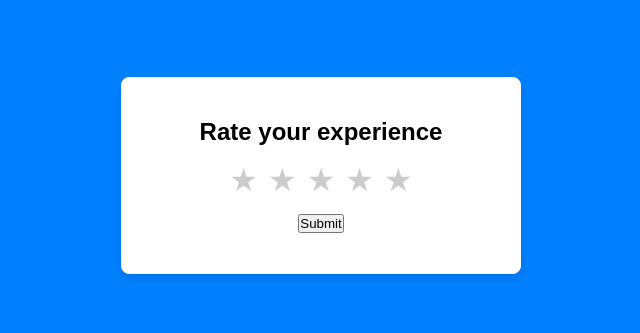
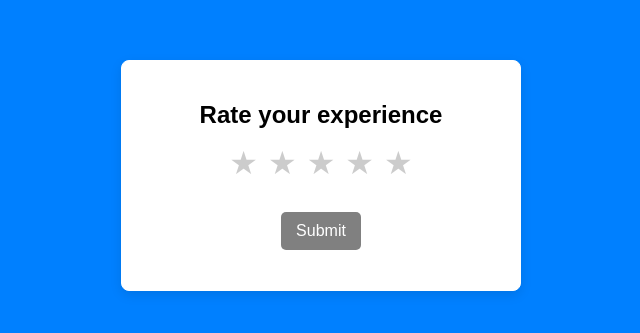
Before and after one commit to Basewrecker/react_projects, a React app in the folder rating-ui/: page / in a window 1280 px wide. Shown: the part 225-558 px from the top of the page, without its empty margins (319-959 px from the left). Built offline with nearby package versions, Linux system fonts and the light colour scheme; the HTML template or start-up script is replaced by a standard one.

Commit message:
close modal

```diff
--- a/rating-ui/src/components/Rating.jsx
+++ b/rating-ui/src/components/Rating.jsx
@@ -21,11 +21,11 @@
   };
 
   // Close modal and reset UI
-  const closeModal = () => {
-    setSubmitted(false);
-    setRating(0);
-    setHover(0);
-  };
+    const closeModal = () => {
+        setSubmitted(false);
+        setRating(0);
+        setHover(0);
+    }
 
   return (
     <div className='rating-container'>
@@ -46,7 +46,21 @@
       </div>
       {rating > 0 && <p className='feedback'>{feedbackMessages[rating - 1]}</p>}
 
-      <button>Submit</button>
+      <button className = "submit-btn" onClick = {handleSubmit} disabled = {rating === 0} >Submit</button>
+
+
+      {
+        submitted && (
+            <div className = "modal-overlay">
+                <div className = "modal">
+                   <h2>Thank you</h2>
+                   <p>You rated us {rating} star {rating > 1 ? 's' : ''}</p>
+                   <button className = "close-btn" onClick = {closeModal}>Close</button>
+                </div>
+            </div>
+
+        )
+      }
 
 
 
```
